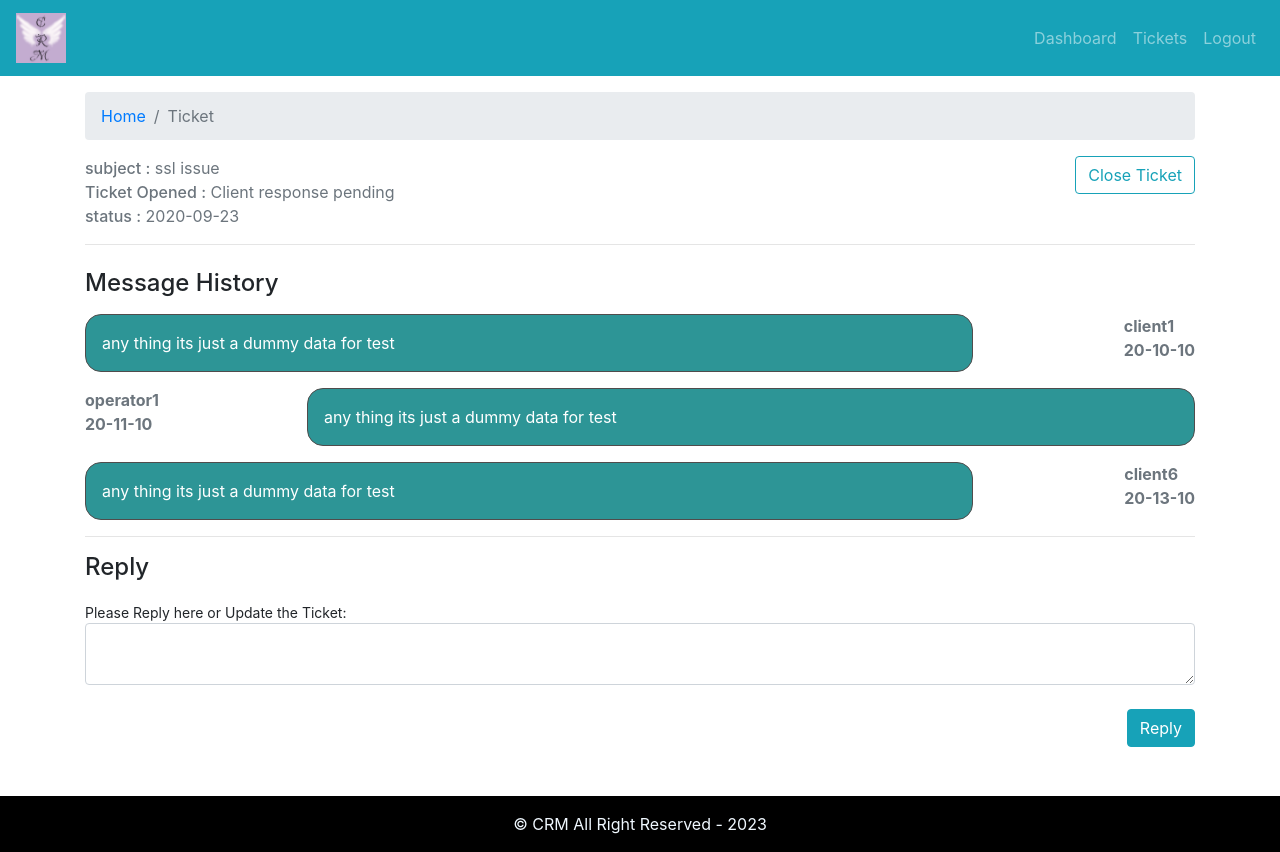
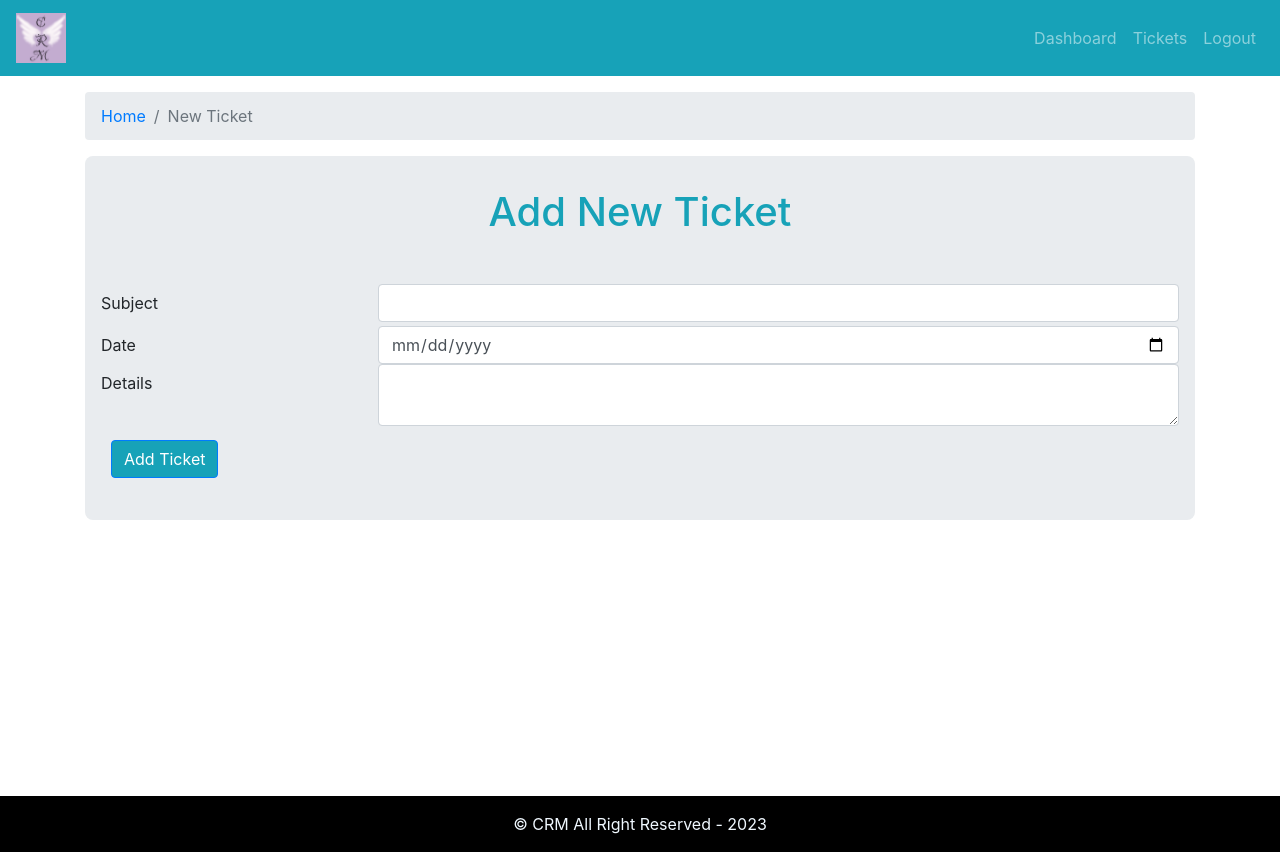
Before and after one commit to MedAmineTestouri/crm-frontend, a React (Create React App) app: page /def/addTick in a window 1280 px wide. Built offline with nearby package versions, Linux system fonts and the light colour scheme.

Commit message:
routes added successfully

```diff
--- a/package.json
+++ b/package.json
@@ -11,6 +11,8 @@
     "react": "^18.2.0",
     "react-bootstrap": "^2.9.1",
     "react-dom": "^18.2.0",
+    "react-router-bootstrap": "^0.26.2",
+    "react-router-dom": "^6.20.0",
     "react-scripts": "5.0.1",
     "web-vitals": "^2.1.4"
   },
--- a/src/App.js
+++ b/src/App.js
@@ -1,4 +1,6 @@
 
+import React from "react";
+import { BrowserRouter as Router, Route, Routes,Navigate } from 'react-router-dom';
 import './App.css';
 import { Button } from "react-bootstrap";
 import { Entry } from "./pages/entry/entry.page";
@@ -7,22 +9,31 @@ import { Dashboard } from './pages/Dashboard/Dashboard.page';
 import { AddTicket } from './pages/new-ticket/AddTicket.page';
 import { TicketListings } from './pages/ticket-listing/TicketListings.page';
 import { Ticket } from "./pages/ticket/Ticket.page";
-
+import { PrivateRoute } from "./components/private-route/PrivateRoute.comp";
 function App() {
   return (
+
     <div className="App">
-      {/* <Entry/> */}
-      <DefaultLayout>
-      {/* <Dashboard/> */}
-      {/* <AddTicket /> */}
-      {/* <TicketListings/> */}
-      <Ticket/>
-      </DefaultLayout>
+      <Routes>
+      <Route path="/" element={<Entry/>} />
 
 
 
 
+        <Route path="def" element={<DefaultLayout />}>
+            <Route path="dash" element={PrivateRoute() ? <Dashboard/> :<Navigate replace to="/"/>} />
+            <Route path="addTick" element={ PrivateRoute() ? <AddTicket/> :<Navigate replace to="/"/>} />
+            <Route path="list-tick" element={ PrivateRoute() ? <TicketListings/> :<Navigate replace to="/"/>} />
+            <Route path="tick/:tId" element={ PrivateRoute() ? <Ticket/> :<Navigate replace to="/"/>} />
+       </Route>
+
+
+          </Routes>
+
+
+
     </div>
+
   );
 }
 
--- a/src/components/add-ticket-form/AddTicketForm.comp.js
+++ b/src/components/add-ticket-form/AddTicketForm.comp.js
@@ -5,7 +5,7 @@ import '../add-ticket-form/add-ticket.style.css'
 
 
 export const AddTicketForm = ({handleOnchange,FrmDt,handleOnSubmit,FrmDataErr}) => {
-    console.log(FrmDt);
+
 
     return (
         <div className='jumbotron-ticket'>
@@ -13,8 +13,8 @@ export const AddTicketForm = ({handleOnchange,FrmDt,handleOnSubmit,FrmDataErr})
              <Form autoComplete="off" onSubmit={handleOnSubmit}>
                         <Form.Group as = {Row}>
 
-                            <Form.Label column sm={3}>Subject</Form.Label>
-                            <Col column sm={9}>
+                            <Form.Label column='true' sm={3}>Subject</Form.Label>
+                            <Col column='true' sm={9}>
                             <Form.Control
                                 type="text"
                                 name="subject"
@@ -28,8 +28,8 @@ export const AddTicketForm = ({handleOnchange,FrmDt,handleOnSubmit,FrmDataErr})
                         </Form.Group>
                         <Form.Group as = {Row}>
 
-                        <Form.Label column sm={3}>Date</Form.Label>
-                        <Col column sm={9}>
+                        <Form.Label column='true' sm={3}>Date</Form.Label>
+                        <Col column='true' sm={9}>
                         <Form.Control
                             type="date"
                             name="issueDate"
@@ -42,11 +42,13 @@ export const AddTicketForm = ({handleOnchange,FrmDt,handleOnSubmit,FrmDataErr})
                         </Form.Group>
                         <Form.Group as = {Row}>
 
-                        <Form.Label column sm={3} >Details</Form.Label>
-                        <Col column sm={9}>
+                        <Form.Label column='true' sm={3} >Details</Form.Label>
+                        <Col column='true' sm={9}>
 
                         <Form.Control
                             type="textarea"
+                            as = "textarea"
+                            row="8"
                             name="details"
                             placeholder=""
                             value={FrmDt.details}
@@ -58,7 +60,7 @@ export const AddTicketForm = ({handleOnchange,FrmDt,handleOnSubmit,FrmDataErr})
                         </Form.Group>
 
 
-                    <Button className='bg-info' type="submit" style={{margin:'10px'}} block>Add Ticket</Button>
+                    <Button className='bg-info' type="submit" style={{margin:'10px'}} block="true">Add Ticket</Button>
                 </Form>
         </div>
     )
--- /dev/null
+++ b/src/components/private-route/PrivateRoute.comp.js
@@ -0,0 +1,11 @@
+import React from 'react'
+
+const isAuth = true ;
+export const PrivateRoute = () => {
+  return (
+
+    isAuth
+
+
+  )
+}
--- a/src/components/ticketTable/TicketTable.comp.js
+++ b/src/components/ticketTable/TicketTable.comp.js
@@ -1,12 +1,15 @@
 import React from "react";
 import {Table} from 'react-bootstrap'
+import { Link } from "react-router-dom";
 
 
 
-export const TicketTable =(tickets)=> {
+export const TicketTable =(tickets) => {
+    const ticketss = tickets.tickets
     return (
 
         <Table bordered hover>
+
             <thead>
                 <tr>
                     <th>#c</th>
@@ -16,13 +19,13 @@ export const TicketTable =(tickets)=> {
                 </tr>
             </thead>
             <tbody>
-                {tickets.tickets.length ? tickets.tickets.map((row )=>
-                (<tr key={row.id}>
-                <td>{row.id}</td>
-                <td>{row.subject}</td>
-                <td>{row.status}</td>
-                <td>{row.addedt}</td>
-            </tr>
+                {ticketss.length ? ticketss.map((row )=>
+                (   <tr key={row.id}>
+                        <td>{row.id}</td>
+                       <td><Link to={`/def/tick/${row.id}`}>{row.subject}</Link> </td>
+                        <td>{row.status}</td>
+                        <td>{row.addedt}</td>
+                    </tr>
             )) :
             <tr ><td colSpan="4" className="text-center"><h3>No Data!</h3></td></tr>
 
--- a/src/index.js
+++ b/src/index.js
@@ -4,11 +4,15 @@ import './index.css';
 import 'bootstrap/dist/css/bootstrap.min.css';
 import App from './App';
 import reportWebVitals from './reportWebVitals';
+import { BrowserRouter } from "react-router-dom";
 
 const root = ReactDOM.createRoot(document.getElementById('root'));
 root.render(
   <React.StrictMode>
-    <App />
+      <BrowserRouter>
+          <App />
+      </BrowserRouter>
+
   </React.StrictMode>
 );
 
--- a/src/layout/DefaultLayout.js
+++ b/src/layout/DefaultLayout.js
@@ -1,4 +1,5 @@
 import { React } from "react";
+import { NavLink , Outlet } from "react-router-dom";
 import { Header } from "./partials/Header.comp";
 import { Footer } from "./partials/Footer.comp";
 export const DefaultLayout = ({children}) => {
@@ -8,10 +9,12 @@ export const DefaultLayout = ({children}) => {
 
                 <header className="header mb-3">
                     <Header/>
+
                 </header>
 
                 <main className="main">
                     {children}
+                    <Outlet/>
                 </main>
 
                 <footer className="footer">
--- a/src/layout/partials/Header.comp.js
+++ b/src/layout/partials/Header.comp.js
@@ -1,8 +1,14 @@
 import { React } from "react";
+import {useNavigate  } from "react-router-dom";
+import { LinkContainer } from "react-router-bootstrap";
 import {Navbar , Nav} from 'react-bootstrap'
 import  logo  from "../../assets/img/logo.png";
 
 export const Header = () => {
+    const history = useNavigate()
+    const LogMeOut = ()=> {
+            history('/')
+    }
     return (
         <Navbar
         collapseOnSelect
@@ -15,7 +21,7 @@ export const Header = () => {
            <Navbar.Toggle aria-controls="basic-navbar-nav" />
             <Navbar.Collapse id="basic-navbar-nav">
                 <Nav className="ml-auto">
-                    <Nav.Link href="/dashboard">
+                    {/* <Nav.Link href="/dashboard">
                             Dashboard
                     </Nav.Link>
                     <Nav.Link href="/dashboard">
@@ -23,8 +29,12 @@ export const Header = () => {
                     </Nav.Link>
                     <Nav.Link href="/dashboard">
                             Logout
-                    </Nav.Link>
+                    </Nav.Link> */}
+                    <LinkContainer to="dash"><Nav.Link >Dashboard</Nav.Link></LinkContainer>
+                    <LinkContainer  to="list-tick"><Nav.Link>Tickets</Nav.Link></LinkContainer>
+                    <Nav.Link onClick={LogMeOut}>Logout</Nav.Link>
                 </Nav>
+
             </Navbar.Collapse>
 
 
--- a/src/pages/Dashboard/Dashboard.page.js
+++ b/src/pages/Dashboard/Dashboard.page.js
@@ -3,6 +3,7 @@ import {Container, Row, Col,Button} from 'react-bootstrap'
 import { TicketTable } from '../../components/ticketTable/TicketTable.comp'
 import tickets from "../../assets/data/dummy-tickets.json"
 import { BreadcrumbComp } from '../../components/breadcrumb/Breadcrumb.comp'
+import { Link } from "react-router-dom";
 export const Dashboard = ()=> {
     return (
         <Container>
@@ -13,9 +14,11 @@ export const Dashboard = ()=> {
             </Row>
                 <Row>
                     <Col className='text-center mt-5 mb-2'>
-                        <Button variant="info" style= {{'fontSize':'2rem','padding':'10px 30px'}}>
-                            Add New Ticket
-                        </Button>
+                        <Link to="/def/addTick">
+                            <Button variant="info" style= {{'fontSize':'2rem','padding':'10px 30px'}}>
+                                Add New Ticket
+                            </Button>
+                        </Link>
                     </Col>
                 </Row>
                 <Row>
@@ -41,6 +44,7 @@ export const Dashboard = ()=> {
                     <Col className='recent-ticket'>
                         <TicketTable tickets={tickets}/>
 
+
                     </Col>
                 </Row>
         </Container>
--- a/src/pages/ticket-listing/TicketListings.page.js
+++ b/src/pages/ticket-listing/TicketListings.page.js
@@ -4,10 +4,11 @@ import { BreadcrumbComp } from "../../components/breadcrumb/Breadcrumb.comp";
 import { SearchForm } from '../../components/search-form/SearchForm.comp';
 import { TicketTable } from "../../components/ticketTable/TicketTable.comp";
 import  tickets  from "../../assets/data/dummy-tickets.json";
+import { Link } from "react-router-dom";
 
 export const TicketListings= () => {
         const [str,setStr]=useState('')
-        const [strFilter,setStrFilter]=useState([tickets])
+        const [strFilter,setStrFilter]=useState(tickets)
         useEffect(() => {
 
 
@@ -42,9 +43,11 @@ export const TicketListings= () => {
         </Row>
         <Row>
             <Col className='mt-4 mb-2'>
-                <Button>
-                        Add New Ticket
-                </Button>
+                <Link to="/def/addTick">
+                        <Button>
+                                Add New Ticket
+                        </Button>
+                </Link>
             </Col>
             <Col className='text-right mt-4 mb-2'>
             <SearchForm handleOnchange={handleOnchange} str={str}/>
--- a/src/pages/ticket/Ticket.page.js
+++ b/src/pages/ticket/Ticket.page.js
@@ -4,9 +4,25 @@ import { BreadcrumbComp } from '../../components/breadcrumb/Breadcrumb.comp';
 import tickets from "../../assets/data/dummy-tickets.json";
 import { MessageHistory } from "../../components/message-history/MessageHistory.comp";
 import { UpdateTicket } from "../../components/update-ticket/UpdateTicket.comp";
-const ticket = tickets[0]
+import { Link ,useParams} from "react-router-dom";
+// const ticket = tickets[0]
 export const Ticket = () => {
+    const {tId}=useParams();
+
+
     const [message,setMessage] = useState('')
+    const [ticket,setTicket] = useState([])
+    useEffect(()=>{
+        for (let i = 0; i < tickets.length; i++) {
+            if (tickets[i].id == tId) {
+                setTicket(tickets[i])
+
+                continue
+            }
+
+
+        }
+    },[message,tId])
     const handleOnChange = (e) => {
         setMessage(e.target.value)
         console.log(message)
@@ -14,7 +30,7 @@ export const Ticket = () => {
     const handleOnSubmit = () => {
         alert('Form Subitted')
     }
-    useEffect(()=>{},[message])
+
   return (
     <Container>
         <Row>
@@ -24,12 +40,13 @@ export const Ticket = () => {
         </Row>
         <Row>
             <Col className='text-weight-bolder text-secondary'>
+
                 <div className='subject'><span className='h6'>subject :</span> <span>{ticket.subject}</span></div>
                 <div className='date'><span className='h6'>Ticket Opened :</span> <span>{ticket.status}</span></div>
                 <div className='status'><span className='h6'>status :</span> <span>{ticket.addedt}</span></div>
             </Col>
             <Col className='text-right'>
-                <Button  variant='outline-info'>Close Ticket</Button>
+                <Link to="/def/list-tick"><Button  variant='outline-info'>Close Ticket</Button></Link>
             </Col>
         </Row>
         <hr/>
```
Also changed, not shown: 1 other file (tests, documents, lock files or other folders).
